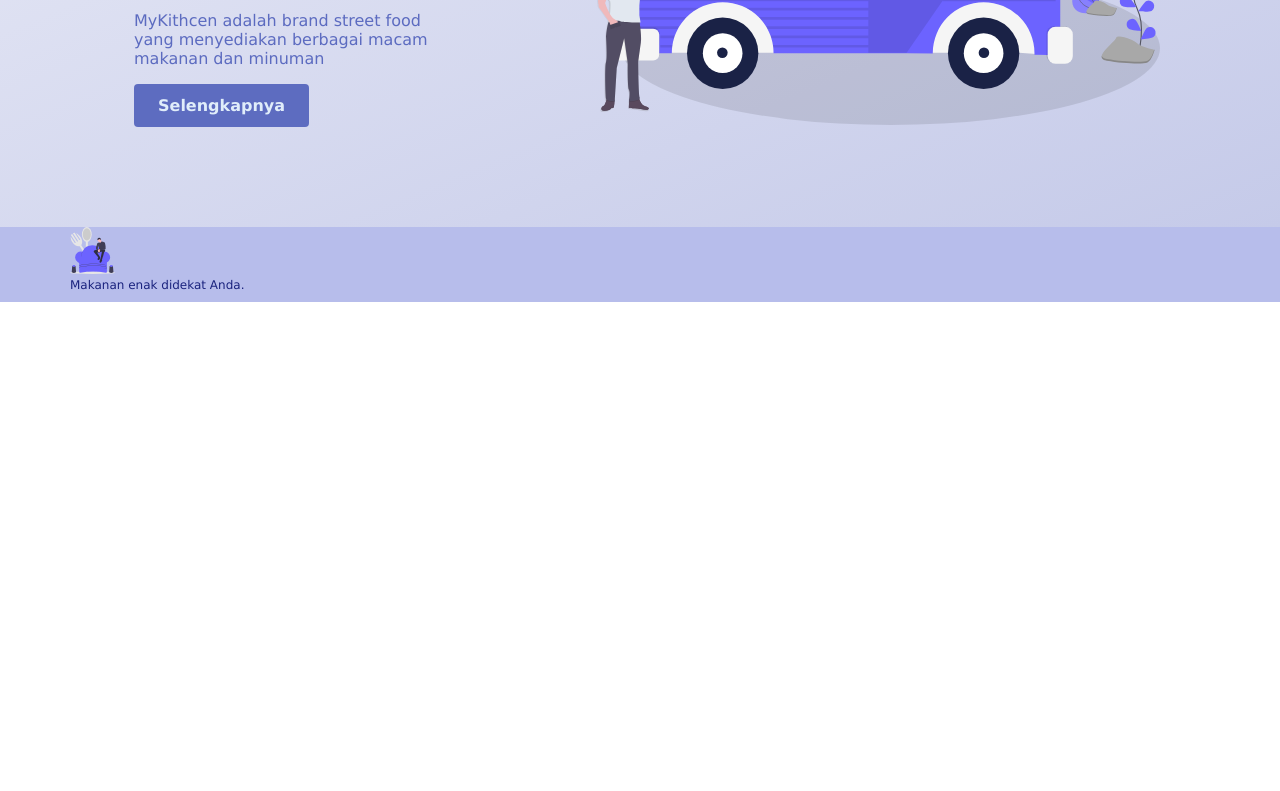
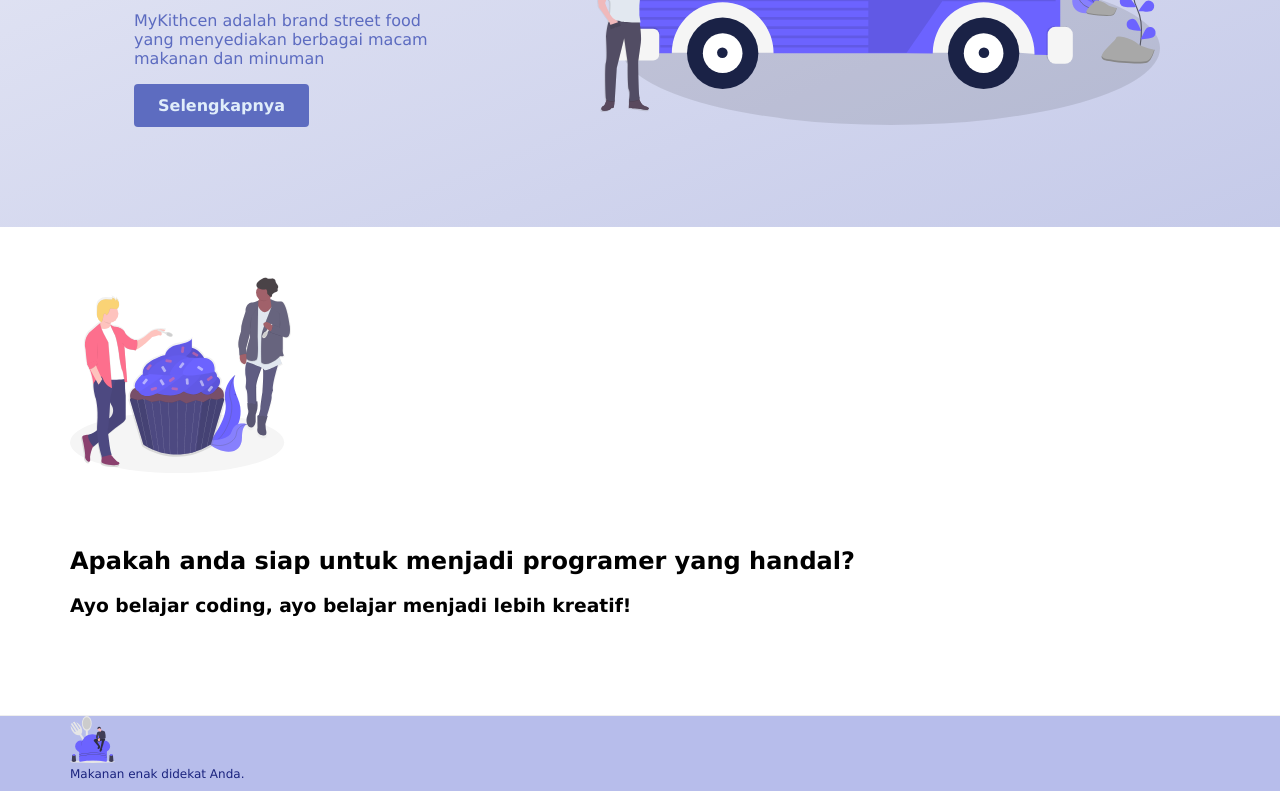
Before and after one commit to whynaa/progate-project1, a plain HTML site: page index.html in a window 1280 px wide. Shown: the part 294-1085 px from the top of the page. Before the commit the page ends 800 px from the top, so only its background shows below. Drawn offline with Linux system fonts and the light colour scheme.

Commit message:
about, mohon maaf belum sempurna

```diff
--- a/index.html
+++ b/index.html
@@ -44,11 +44,23 @@
                 </div>
             </div>
         </div>
+        <div class="about-wrapper">
+            <div class="container">
+              <div class="heading">
+                <img class="food" src="asset/undraw_tasting_de22.svg">
+              </div>
+              <div class="heading-txt">
+                <h2>Apakah anda siap untuk menjadi programer yang handal?</h2>
+                <h3>Ayo belajar coding, ayo belajar menjadi lebih kreatif!</h3>
+              </div>
+            </div>
+          </div>
+        <footer>
+            <div class="container">
+                <img src="asset/undraw_cooking_lyxy.svg">
+                <p>Makanan enak didekat Anda.</p>
+            </div>
+        </footer>
     </body>
-    <footer>
-        <div class="container">
-            <img src="asset/undraw_cooking_lyxy.svg">
-            <p>Makanan enak didekat Anda.</p>
-        </div>
-    </footer>
+
 </html>
--- a/style.css
+++ b/style.css
@@ -122,6 +122,28 @@ header {
 .eat {
     animation: float 3s ease-out infinite;
 }
+
+.about-wrapper {
+    border-bottom: 1px solid #eee;
+    padding-bottom: 80px;
+    text-align: left;
+}
+
+.heading {
+    padding-top: 50px;
+    padding-bottom: 50px;
+    color: #5f5d60;
+    display: inline-block;
+}
+
+.heading-txt {
+    display: inline-block;
+}
+
+.food {
+    width: 25%;
+}
+
 footer{
     background: #b7bdeb;
     height: 75px;
```
Also changed, not shown: asset/undraw_tasting_de22.svg (added).
